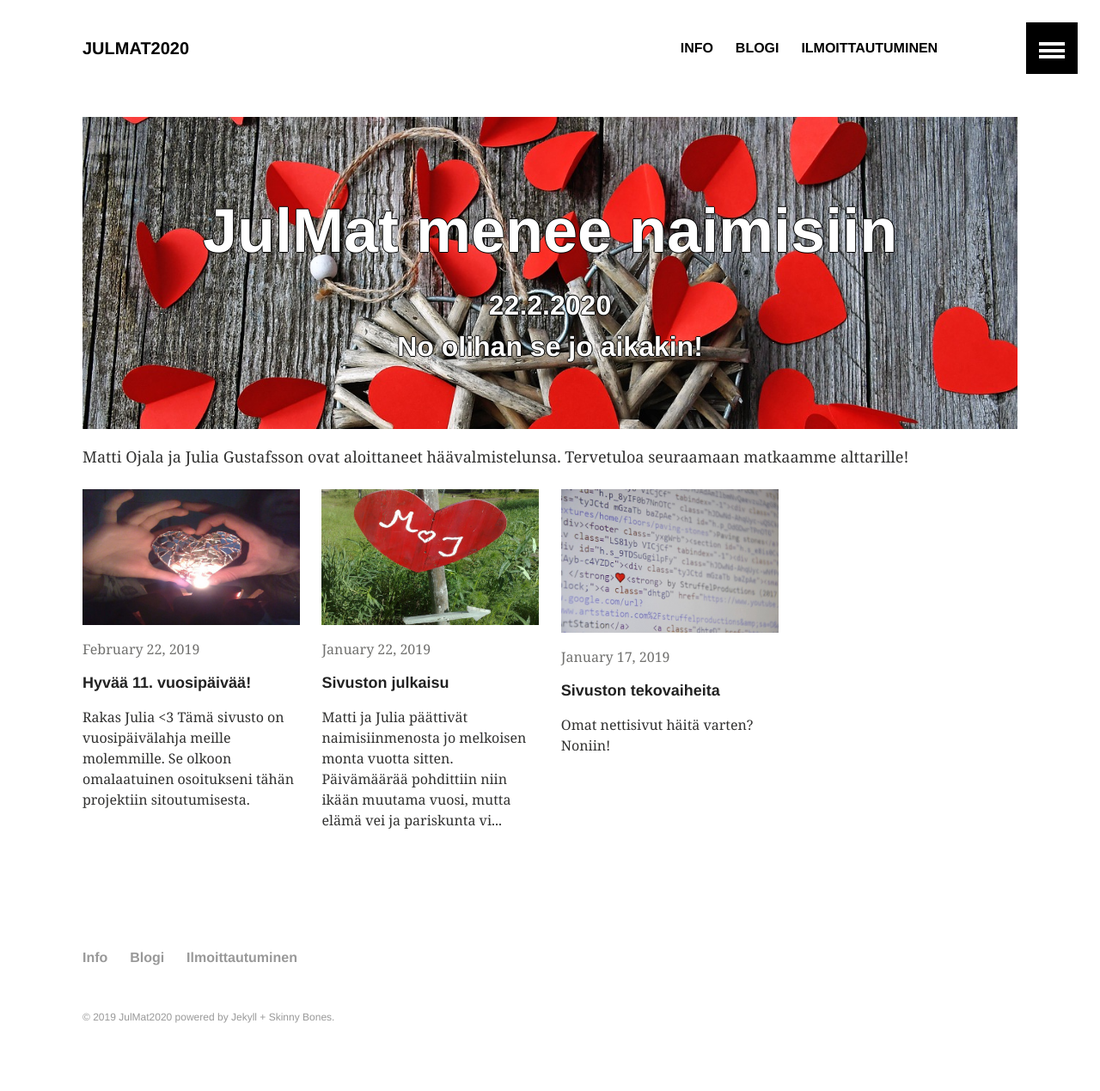
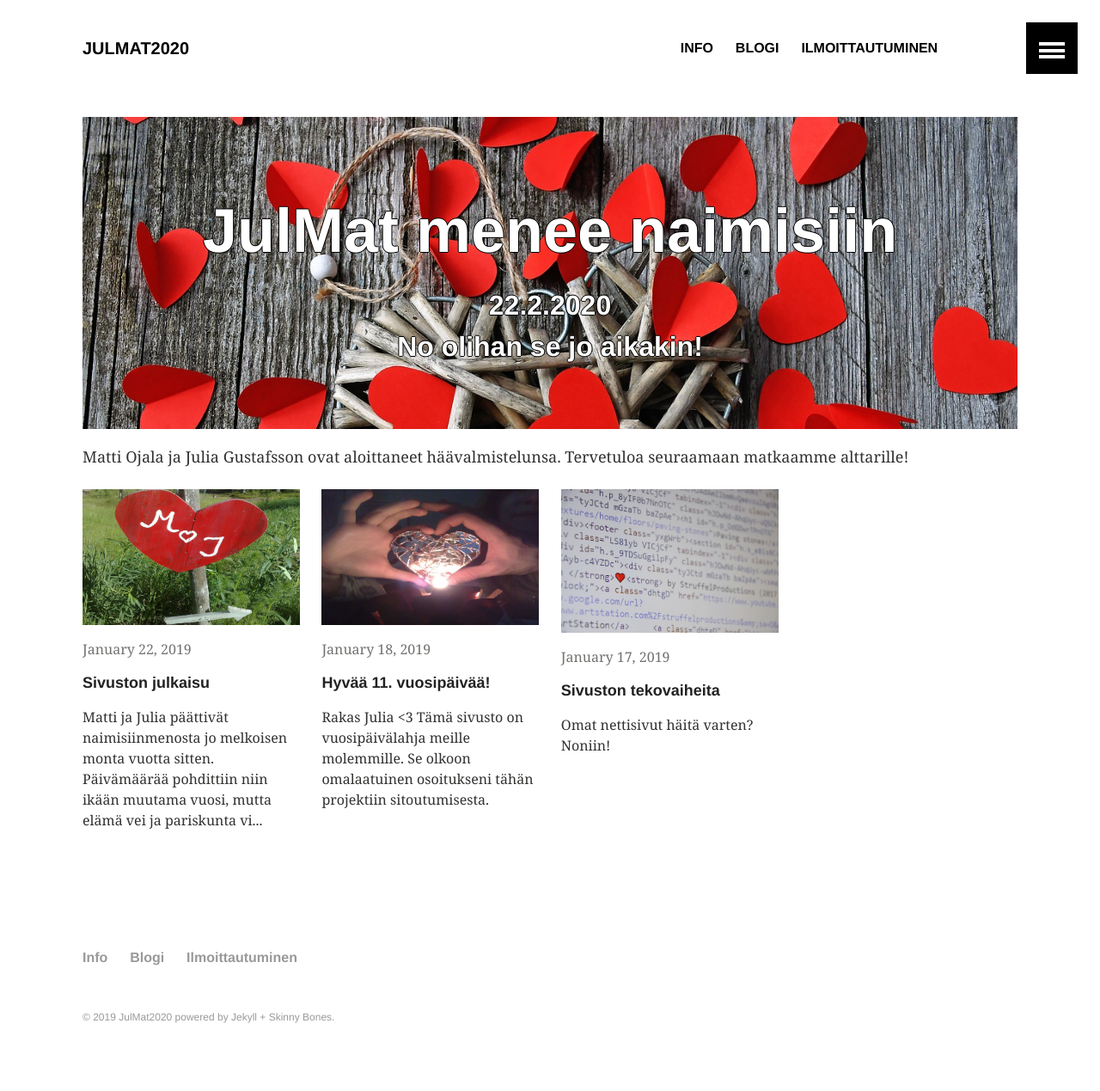
Before and after one commit to Amatson/Amatson.github.io, a Jekyll site: the page built from index.md, in a window 1280 px wide. Shown: the whole page at 86% size. Built offline with Jekyll 4.4.1, drawn with Linux system fonts in a browser that asks for light colours.

Commit message:
testing publish date

```diff
--- a/_posts/2019-02-22-anniversary.md
+++ b/_posts/2019-02-22-anniversary.md
@@ -1,7 +1,7 @@
 ---
 layout: article
 title: "Hyvää 11. vuosipäivää!"
-date: 2019-02-22
+date: 2019-01-18
 excerpt_separator: <!--more-->
 image:
   teaser: teaser_heart_candle.jpg
```
